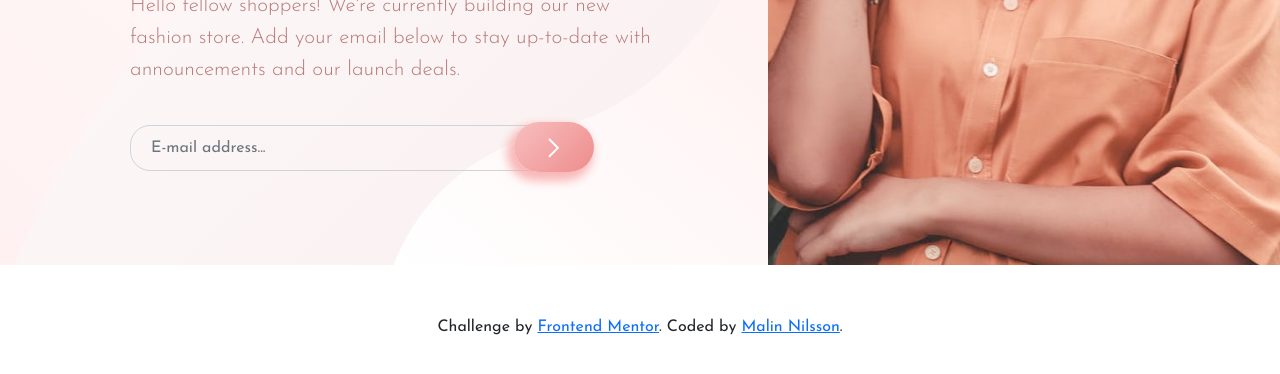
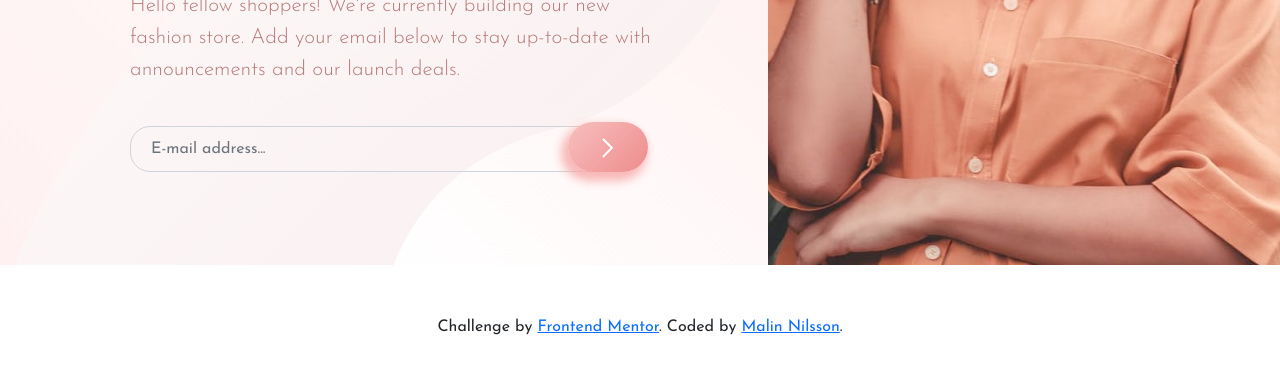
Before and after one commit to malin-nilsson/BaseApparel-LandingPage, a website: page index.html in a window 1280 px wide. Shown: the part 406-780 px from the top of the page. Drawn offline with nearby package versions, Linux system fonts and the light colour scheme.

Commit message:
Updated readme

```diff
--- a/scss/form.scss
+++ b/scss/form.scss
@@ -6,7 +6,7 @@ form {
     padding: 20px 0px;
 
     @include mixins.tablet-only {
-        width: 90%;
+        width: 100%;
     }
 
     .form-control {
@@ -22,7 +22,7 @@ form {
         }
 
         @include mixins.tablet-only {
-            width: 85%;
+            width: 90%;
         }
 
         @include mixins.desktop-only {
@@ -46,7 +46,7 @@ form {
         }
 
         @include mixins.tablet-only {
-            margin-top: 3px;
+            margin-top: 4px;
         }
 
 
@@ -81,7 +81,7 @@ form {
         }
 
         @include mixins.tablet-only {
-            right: 20px;
+           right: 20px;
             padding: 12px 25px;
         }
 
--- a/scss/grid.scss
+++ b/scss/grid.scss
@@ -75,7 +75,7 @@ main {
         @include mixins.tablet-only {
             font-size: 1.2rem;
             font-weight: 300;
-            padding: 0px;
+            padding: 0px 20px 0px 0px;
         }
 
         @include mixins.desktop-only {
--- a/scss/main.scss
+++ b/scss/main.scss
@@ -4,7 +4,6 @@
 @import 'form';
 @import 'footer';
 @import 'header';
-@import 'mediaqueries';
 
 * {
     box-sizing: border-box;
```
Also changed, not shown: README.md, css/form.css, css/grid.css, css/main.css.
